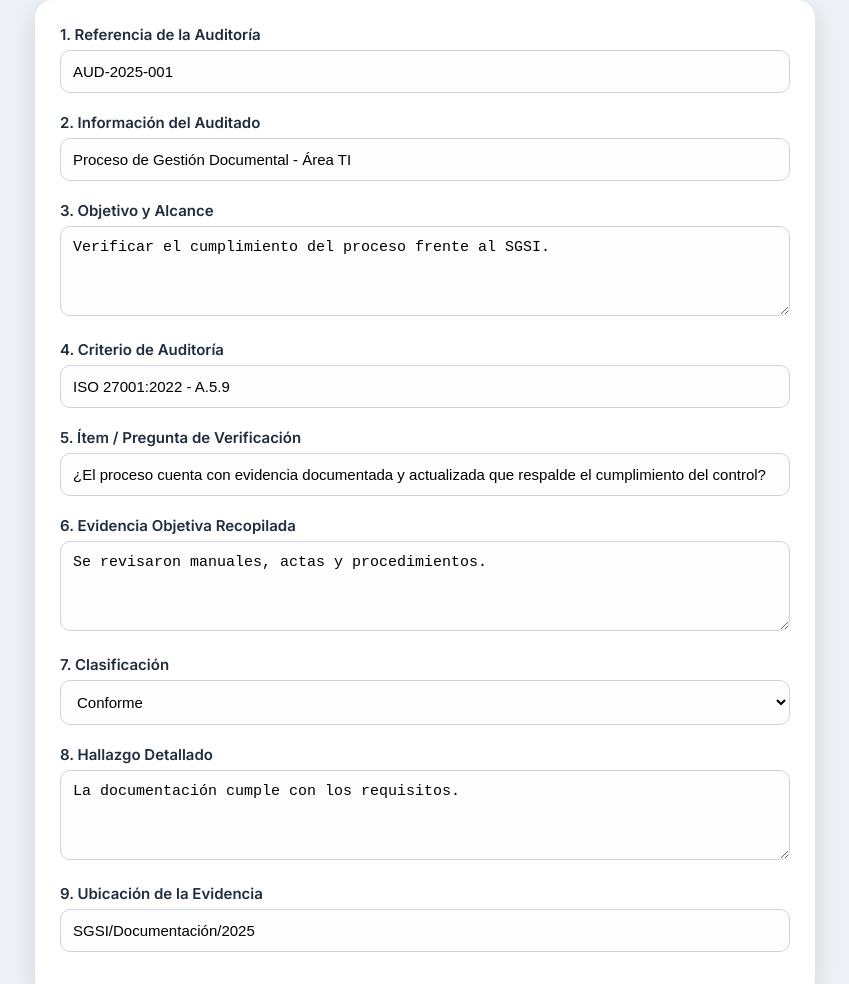
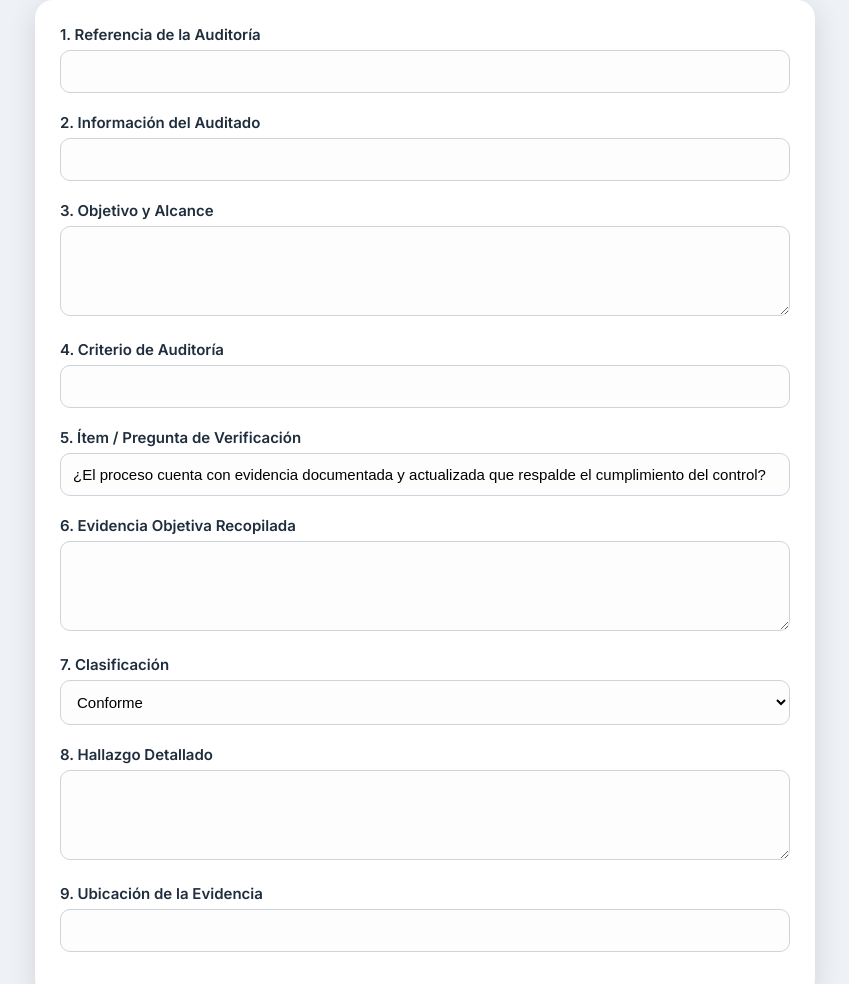
Before and after one commit to karen1706r/formularioAuditoria, a plain HTML site: page index.html in a window 1280 px wide. Shown: the part 98-1082 px from the top of the page, without its empty margins (215-1064 px from the left). Drawn offline with Linux system fonts and the light colour scheme.

Commit message:
Add files via upload

```diff
--- a/index.html
+++ b/index.html
@@ -16,22 +16,22 @@
 
     <div class="form-group">
         <label>1. Referencia de la Auditoría</label>
-        <input id="ref" value="AUD-2025-001">
+        <input id="ref">
     </div>
 
     <div class="form-group">
         <label>2. Información del Auditado</label>
-        <input id="auditado" value="Proceso de Gestión Documental - Área TI">
+        <input id="auditado">
     </div>
 
     <div class="form-group">
         <label>3. Objetivo y Alcance</label>
-        <textarea id="objetivo">Verificar el cumplimiento del proceso frente al SGSI.</textarea>
+        <textarea id="objetivo"></textarea>
     </div>
 
     <div class="form-group">
         <label>4. Criterio de Auditoría</label>
-        <input id="criterio" value="ISO 27001:2022 - A.5.9">
+        <input id="criterio">
     </div>
 
     <div class="form-group">
@@ -41,7 +41,7 @@
 
     <div class="form-group">
         <label>6. Evidencia Objetiva Recopilada</label>
-        <textarea id="evidencia">Se revisaron manuales, actas y procedimientos.</textarea>
+        <textarea id="evidencia"></textarea>
     </div>
 
     <div class="form-group">
@@ -55,12 +55,12 @@
 
     <div class="form-group">
         <label>8. Hallazgo Detallado</label>
-        <textarea id="hallazgo">La documentación cumple con los requisitos.</textarea>
+        <textarea id="hallazgo"></textarea>
     </div>
 
     <div class="form-group">
         <label>9. Ubicación de la Evidencia</label>
-        <input id="ubicacion" value="SGSI/Documentación/2025">
+        <input id="ubicacion">
     </div>
 
 </div>
```
